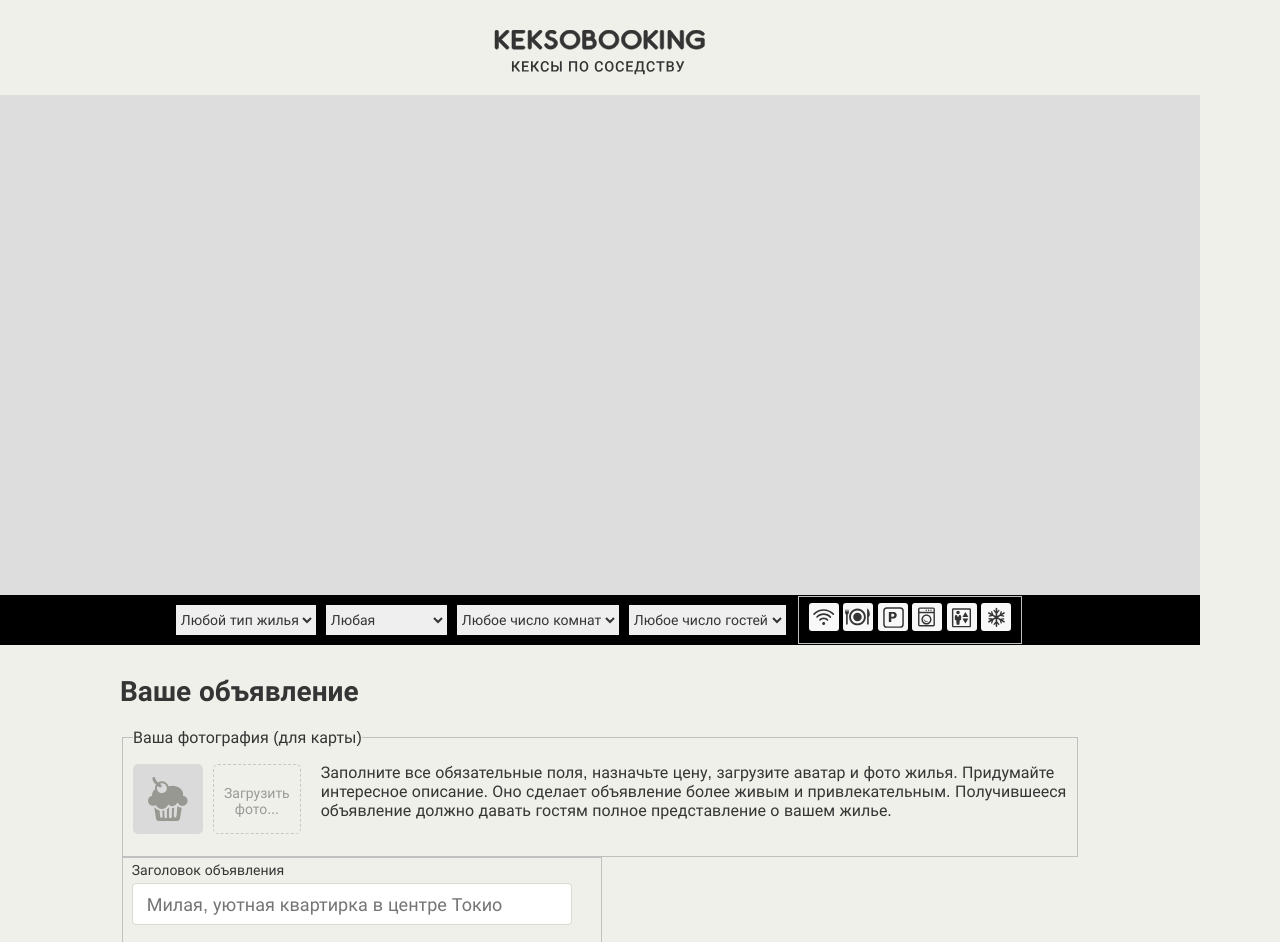
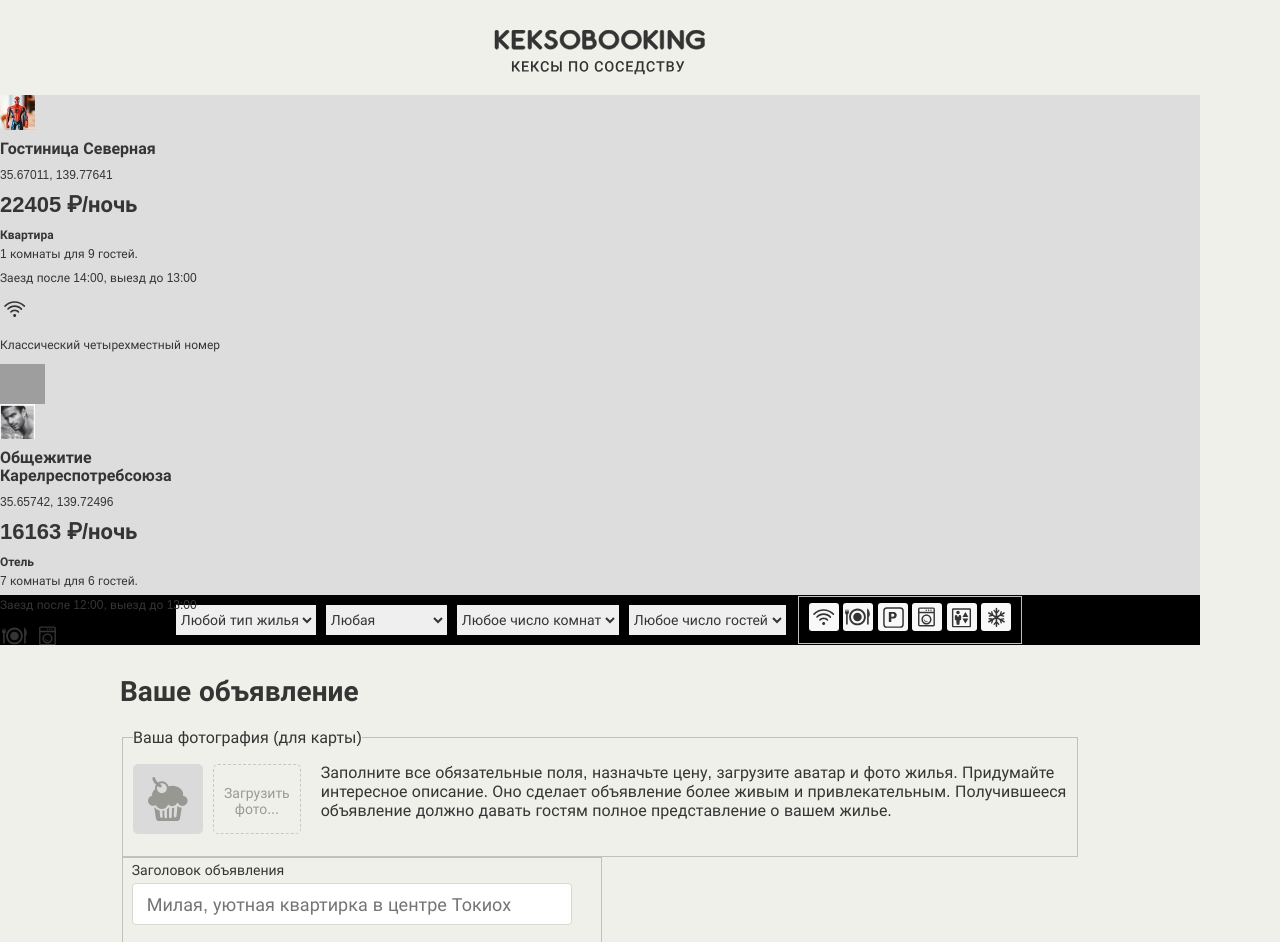
Before and after one commit to Kungfu-Chsia/1806013-keksobooking-24, a website with bundled scripts: page index.html in a window 1280 px wide. Shown: the top 942 px of the page. Built offline with nearby package versions, Linux system fonts and the light colour scheme; grey boxes are pictures that could not be loaded.

Commit message:
код для генерации разметки похожих объявлений

```diff
--- a/index.html
+++ b/index.html
@@ -87,7 +87,7 @@
         </fieldset>
         <fieldset class="ad-form__element ad-form__element--wide">
           <label class="ad-form__label" for="title">Заголовок объявления</label>
-          <input id="title" name="title" type="text" placeholder="Милая, уютная квартирка в центре Токио">
+          <input id="title" name="title" type="text" placeholder="Милая, уютная квартирка в центре Токиох">
         </fieldset>
         <fieldset class="ad-form__element ad-form__element--wide">
           <label class="ad-form__label" for="address">Адрес (координаты)</label>
@@ -201,16 +201,18 @@
       <p class="popup__text popup__text--capacity">2 комнаты для 3 гостей</p>
       <p class="popup__text popup__text--time">Заезд после 14:00, выезд до 10:00</p>
       <ul class="popup__features">
-        <li class="popup__feature popup__feature--wifi"></li>
-        <li class="popup__feature popup__feature--dishwasher"></li>
-        <li class="popup__feature popup__feature--parking"></li>
-        <li class="popup__feature popup__feature--washer"></li>
-        <li class="popup__feature popup__feature--elevator"></li>
-        <li class="popup__feature popup__feature--conditioner"></li>
+        <li class="popup__feature popup__feature--wifi hidden"></li>
+        <li class="popup__feature popup__feature--dishwasher hidden"></li>
+        <li class="popup__feature popup__feature--parking hidden"></li>
+        <li class="popup__feature popup__feature--washer hidden"></li>
+        <li class="popup__feature popup__feature--elevator hidden"></li>
+        <li class="popup__feature popup__feature--conditioner hidden"></li>
       </ul>
       <p class="popup__description">Великолепная квартира-студия в центре Токио. Подходит как туристам, так и бизнесменам. Квартира полностью укомплектована и недавно отремонтирована.</p>
       <div class="popup__photos">
-        <img src="" class="popup__photo" width="45" height="40" alt="Фотография жилья">
+        <img src="" class="popup__photos popup__photo--0 hidden" width="45" height="40" alt="Фотография жилья">
+        <img src="" class="popup__photos popup__photo--1 hidden" width="45" height="40" alt="Фотография жилья">
+        <img src="" class="popup__photos popup__photo--2 hidden" width="45" height="40" alt="Фотография жилья">
       </div>
     </article>
   </template>
--- a/js/data.js
+++ b/js/data.js
@@ -1,3 +1,4 @@
+import {getRandomArrayElement, getRandomArrayElementWithDelete, getLocationList, getRandomArrayFromArray, getRandomIntInclusive} from './utils.js';
 
 const avatars = [
   'img/avatars/user01.png',
@@ -57,6 +58,7 @@ const descriptions = [
   'Двухуровневые апартаменты',
   'Дом с 1 спальней',
   'Дом для отпуска',
+  '',
 ];
 
 const photos = [
@@ -74,4 +76,30 @@ const featuresList = [
   'conditioner',
 ];
 
-export {avatars, titles, types, checkins, checkouts, descriptions, photos, featuresList};
+
+const createObject = () => {
+  const locationAddress = getLocationList();
+
+  return {
+    author: getRandomArrayElementWithDelete(avatars),
+
+    offer: {
+      title: getRandomArrayElement(titles),
+      address: `${locationAddress.lat}, ${locationAddress.lng}`,
+
+      price: getRandomIntInclusive (10, 30000),
+      type: getRandomArrayElement(types),
+      rooms: getRandomIntInclusive (1, 10),
+      guests: getRandomIntInclusive (1, 30),
+      checkin: getRandomArrayElement(checkins),
+      checkout: getRandomArrayElement(checkouts),
+      features: getRandomArrayFromArray(featuresList),
+      description: getRandomArrayElement(descriptions),
+      photos: getRandomArrayFromArray(photos),
+    },
+    location: locationAddress,
+  };
+};
+
+export {createObject};
+//export {avatars, titles, types, checkins, checkouts, descriptions, photos, featuresList};
--- /dev/null
+++ b/js/generate.js
@@ -0,0 +1,90 @@
+import {createObject} from './data.js';
+
+const templateCard = document.querySelector('#card')
+  .content
+  .querySelector('.popup');
+
+const generateObjectsList = function (countCreateObject) {
+  const objects = [];
+
+  for (let ind = 0; ind < countCreateObject; ind++ ) {
+    objects.push(createObject());
+  }
+
+  return objects;
+};
+
+const convertType = function (nameType) {
+  let returnValue = nameType;
+
+  if (nameType === 'palace') {
+    returnValue = 'Дворец';
+  } else if (nameType === 'flat') {
+    returnValue = 'Квартира';
+  } else if (nameType === 'bungalow') {
+    returnValue = 'Бунгало';
+  } else if (nameType === 'house') {
+    returnValue = 'Дом';
+  } else if (nameType === 'hotel') {
+    returnValue = 'Отель';
+  }
+
+  return returnValue;
+};
+
+const ObjectsList = generateObjectsList (10);
+const ObjectsListFragment = document.createDocumentFragment();
+
+// const HiddenElement = function (cardElement,nameElement) {
+
+//   if (cardElement.querySelector(nameElement).textContent==='') {
+//     cardElement.querySelector(nameFeature).classList.add('hidden');
+//   } else {
+//     cardElement.querySelector(nameFeature).classList.remove('hidden');
+//   }
+//   return 0;
+// };
+
+ObjectsList.forEach((Card) => {
+
+  //console.log(Card);
+  const cardElement = templateCard.cloneNode(true);
+  cardElement.querySelector('.popup__avatar').src = Card.author;
+  cardElement.querySelector('.popup__title').textContent = Card.offer.title;
+  cardElement.querySelector('.popup__text--address').textContent = Card.offer.address;
+  cardElement.querySelector('.popup__text--price').textContent = `${Card.offer.price} ₽/ночь`;
+  cardElement.querySelector('.popup__type').textContent = convertType(Card.offer.type);
+  cardElement.querySelector('.popup__text--capacity').textContent = `${Card.offer.rooms} комнаты для ${Card.offer.guests} гостей.`;
+  cardElement.querySelector('.popup__text--time').textContent = `Заезд после ${Card.offer.checkin}, выезд до ${Card.offer.checkout}`;
+  cardElement.querySelector('.popup__description').textContent = Card.offer.description;
+
+  //test
+  //cardElement.querySelector('.popup__description').textContent = '';
+  //const a= HiddenElement(cardElement,'.popup__description');
+  if (cardElement.querySelector('.popup__description').textContent==='') {
+    cardElement.querySelector('.popup__description').classList.add('hidden');
+  } else {
+    cardElement.querySelector('.popup__description').classList.remove('hidden');
+  }
+
+
+  //.popup__features
+  const featuresList = Card.offer.features;
+  featuresList.forEach((currentFeature) => {
+    const nameFeature =`.popup__feature--${currentFeature}`;
+    cardElement.querySelector(nameFeature).classList.remove('hidden');
+  });
+
+  //.popup__photos
+  const photosList = Card.offer.photos;
+  photosList.forEach((currentPhoto,index) => {
+    const namePhoto =`.popup__photo--${index}`;
+    cardElement.querySelector(namePhoto).src = currentPhoto;
+    cardElement.querySelector(namePhoto).classList.remove('hidden');
+  });
+
+  ObjectsListFragment.appendChild(cardElement);
+});
+
+const similarListElement = document.querySelector('.map__canvas');
+similarListElement.appendChild(ObjectsListFragment);
--- a/js/main.js
+++ b/js/main.js
@@ -1,14 +1,5 @@
-import {createObject} from './utils.js';
+//import {createObject} from './data.js';
+import './generate.js';
 
-const generateObjectsList = function (countCreateObject) {
-  const objects = [];
-
-  for (let ind = 0; ind < countCreateObject; ind++ ) {
-    objects.push(createObject());
-  }
-
-  return objects;
-};
-
-generateObjectsList (10);
+//generateObjectsList (10);
 //console.log(createObject());
--- a/js/utils.js
+++ b/js/utils.js
@@ -1,4 +1,5 @@
-import {avatars, titles, types, checkins, checkouts, descriptions, photos, featuresList} from './data.js';
+//import {avatars, titles, types, checkins, checkouts, descriptions, photos, featuresList} from './data.js';
+
 const getRandomIntInclusive = function(min, max) {
   if (min === max) {
     return min;
@@ -31,7 +32,9 @@ const getRandomArrayElement = (elements) =>
 function getRandomArrayElementWithDelete(elementsxxx) {
   const indexElement= getRandomIntInclusive(0, elementsxxx.length - 1);
   const elementReturn = elementsxxx[indexElement];
-  elementsxxx = elementsxxx.splice (indexElement, 1);
+  if (elementsxxx.length > 1) {
+    elementsxxx = elementsxxx.splice (indexElement, 1);
+  }
   return elementReturn;
 }
 
@@ -40,7 +43,7 @@ function getRandomArrayFromArray(sourceArray) {
   const featuresCount = getRandomIntInclusive(1, sourceArray.length);
   const array = [];
 
-  for(let ind = 0; ind < featuresCount; ind++) {
+  for (let ind = 0; ind < featuresCount; ind++) {
     const el = getRandomArrayElement(sourceArray);
 
     if (!array.includes(el)) {
@@ -59,29 +62,4 @@ function getLocationList() {
   return locationList;
 }
 
-
-const createObject = () => {
-  const locationAddress = getLocationList();
-
-  return {
-    author: getRandomArrayElementWithDelete(avatars),
-
-    offer: {
-      title: getRandomArrayElement(titles),
-      address: `${locationAddress.lat}, ${locationAddress.lng}`,
-
-      price: getRandomIntInclusive (10, 10000000),
-      type: getRandomArrayElement(types),
-      rooms: getRandomIntInclusive (1, 100),
-      guests: getRandomIntInclusive (1, 10000),
-      checkin: getRandomArrayElement(checkins),
-      checkout: getRandomArrayElement(checkouts),
-      features: getRandomArrayFromArray(featuresList),
-      description: getRandomArrayElement(descriptions),
-      photos: getRandomArrayFromArray(photos),
-    },
-    location: locationAddress,
-  };
-};
-
-export {createObject};
+export {getRandomArrayElement, getRandomArrayElementWithDelete, getLocationList, getRandomArrayFromArray, getRandomIntInclusive};
```
